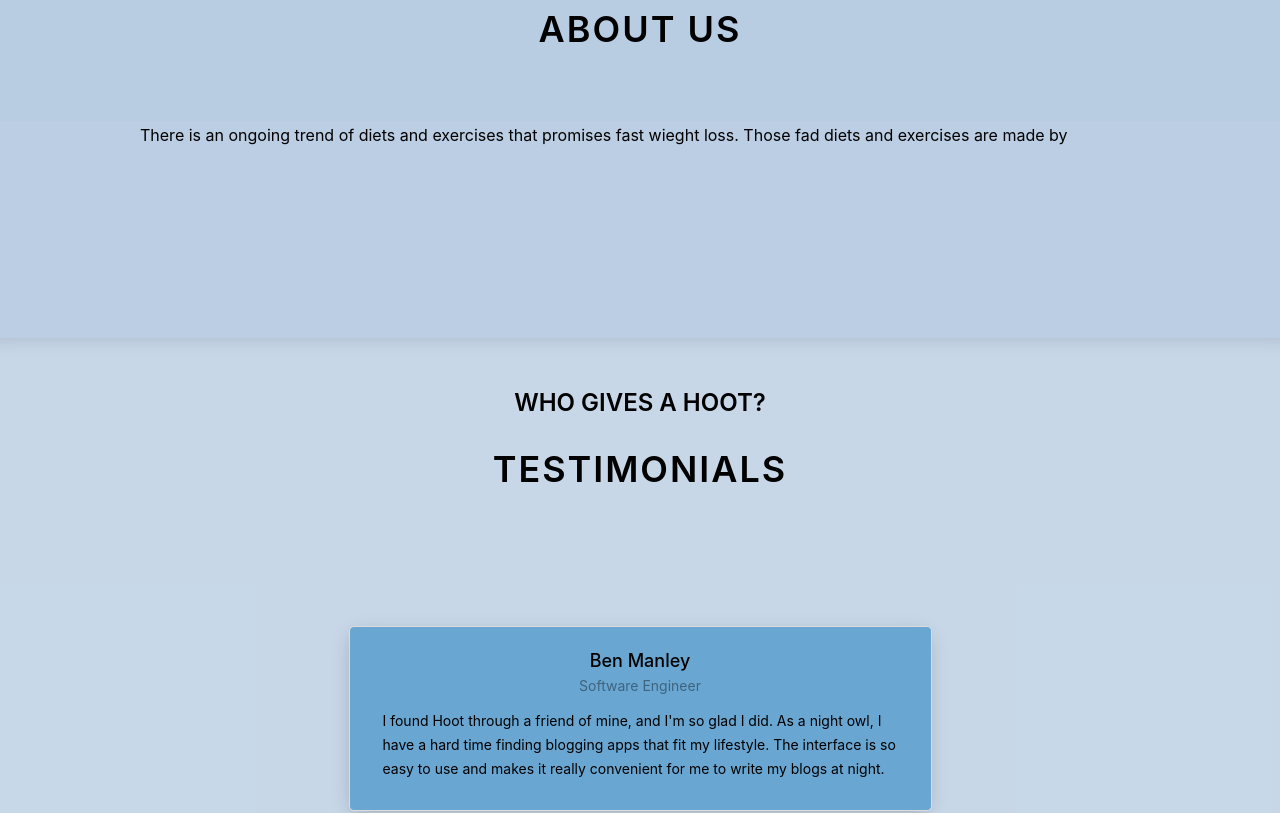
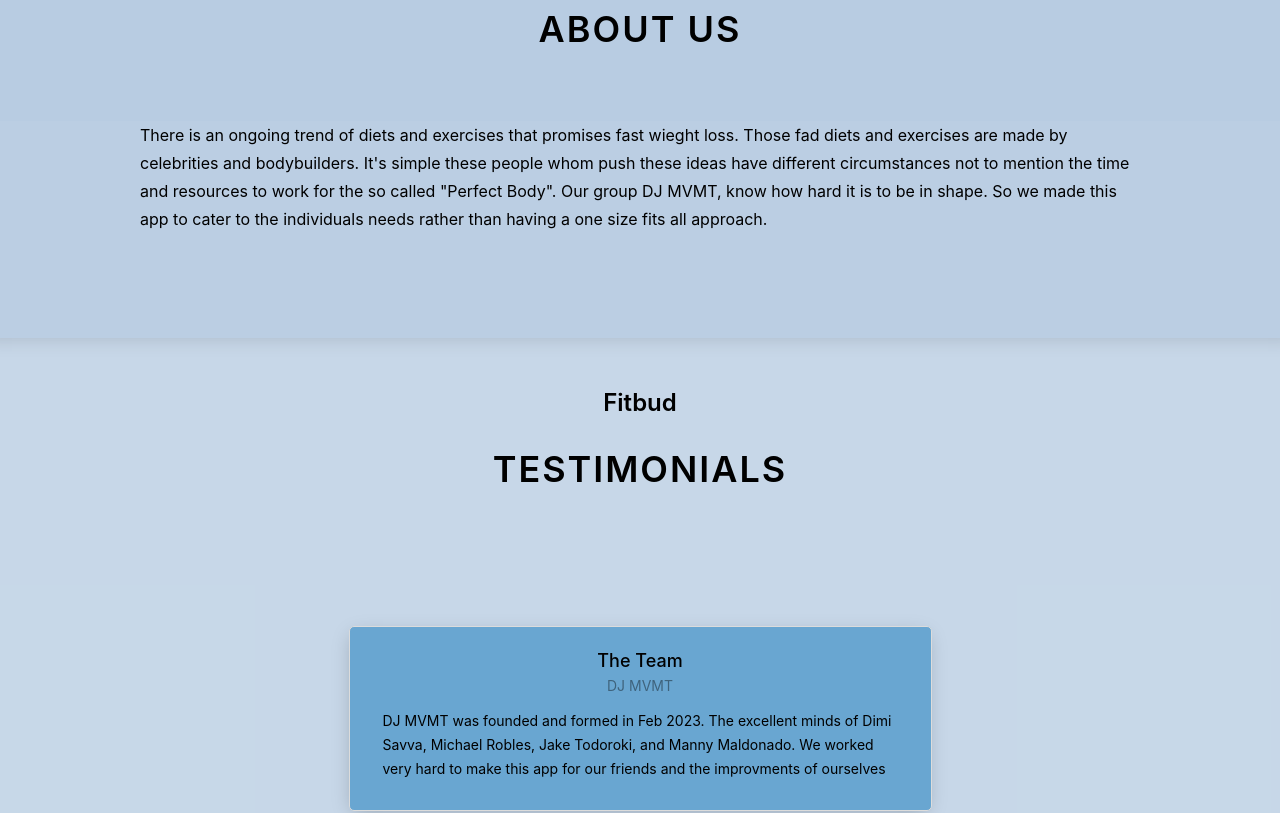
Before and after one commit to dimisavva/fit-bud-front-end, a React (Create React App) app: page / in a window 1280 px wide. Shown: the part 940-1753 px from the top of the page. Built offline with nearby package versions, Linux system fonts and the light colour scheme; no server answers.

Commit message:
Landing Change

```diff
--- a/src/pages/Landing/Landing.jsx
+++ b/src/pages/Landing/Landing.jsx
@@ -15,22 +15,22 @@ const Landing = ({user, profile}) => {
           </header>
           <article>
             <p>
-              There is an ongoing trend of diets and exercises that promises fast wieght loss. Those fad diets and exercises are made by
+              There is an ongoing trend of diets and exercises that promises fast wieght loss. Those fad diets and exercises are made by celebrities and bodybuilders. It's simple these people whom push these ideas have different circumstances not to mention the time and resources to work for the so called "Perfect Body". Our group DJ MVMT, know how hard it is to be in shape. So we made this app to cater to the individuals needs rather than having a one size fits all approach.
             </p>
           </article>
         </section>
         <section className={styles.testimonial}>
           <header>
-            <h3>WHO GIVES A HOOT?</h3>
+            <h3>Fitbud</h3>
             <h1>TESTIMONIALS</h1>
           </header>
           <article>
             <header>
-              <h4>Ben Manley</h4>
-              <p>Software Engineer</p>
+              <h4>The Team</h4>
+              <p>DJ MVMT</p>
             </header>
             <p>
-              I found Hoot through a friend of mine, and I'm so glad I did. As a night owl, I have a hard time finding blogging apps that fit my lifestyle. The interface is so easy to use and makes it really convenient for me to write my blogs at night.
+            DJ MVMT was founded and formed in Feb 2023. The excellent minds of Dimi Savva, Michael Robles, Jake Todoroki, and Manny Maldonado. We worked very hard to make this app for our friends and the improvments of ourselves
             </p>
             <footer>
 
```
